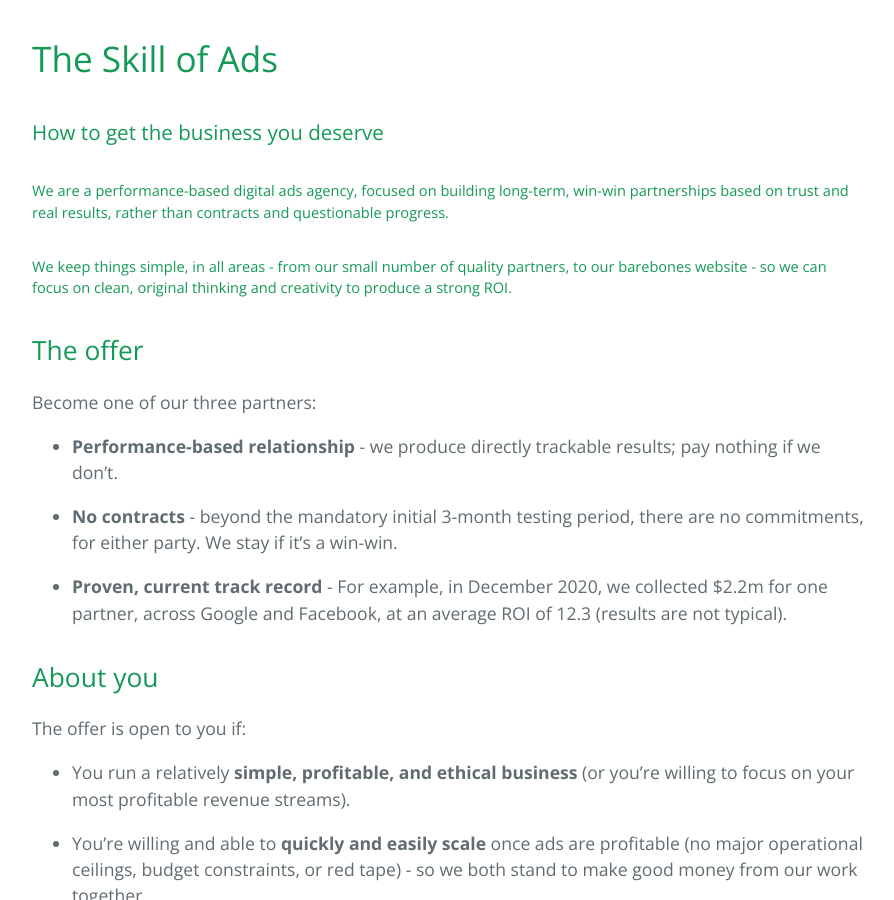
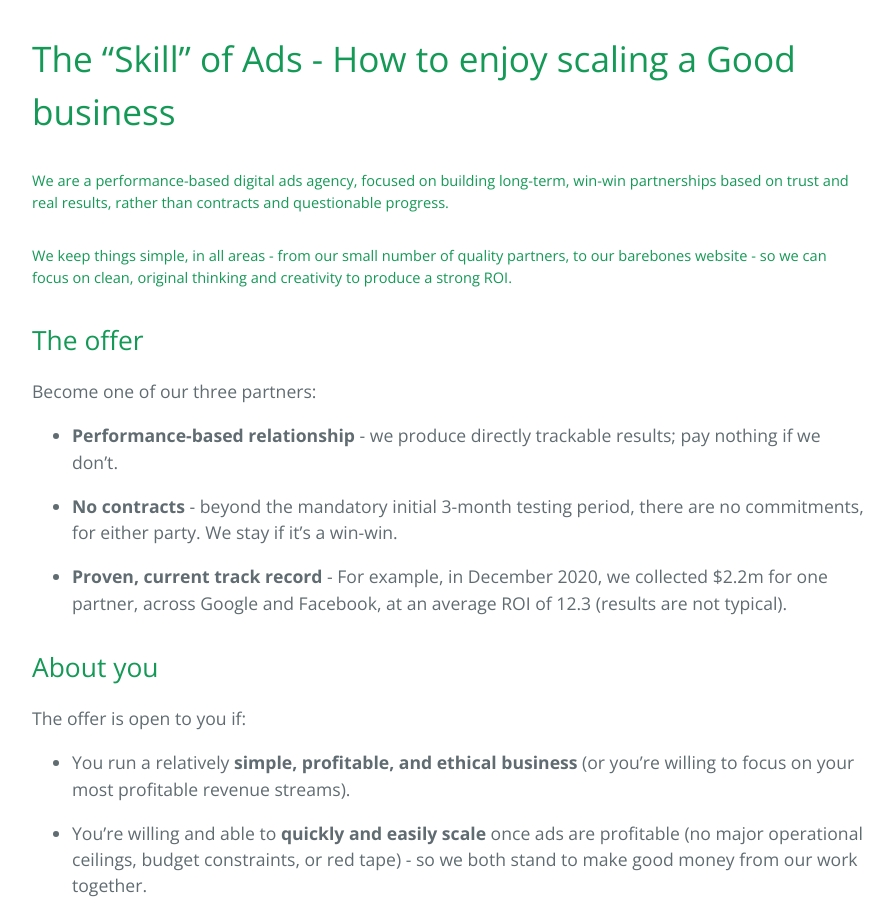
Before and after one commit to cameronhill1/skillofads1, a Jekyll site: the page built from index.md, in a window 1280 px wide and 900 px high. Shown: the whole window, without its empty margins (192-1086 px from the left). Built offline with Jekyll 4.4.1, drawn with Linux system fonts in a browser that asks for light colours; our own code applies the rules of GitHub Pages for plain Markdown files.

Commit message:
Update index.md

```diff
--- a/index.md
+++ b/index.md
@@ -1,5 +1,4 @@
-# The Skill of Ads
-### How to get the business you deserve
+# The "Skill" of Ads - How to enjoy scaling a Good business
 
 ##### We are a performance-based digital ads agency, focused on building long-term, win-win partnerships based on trust and real results, rather than contracts and questionable progress.
 
```
